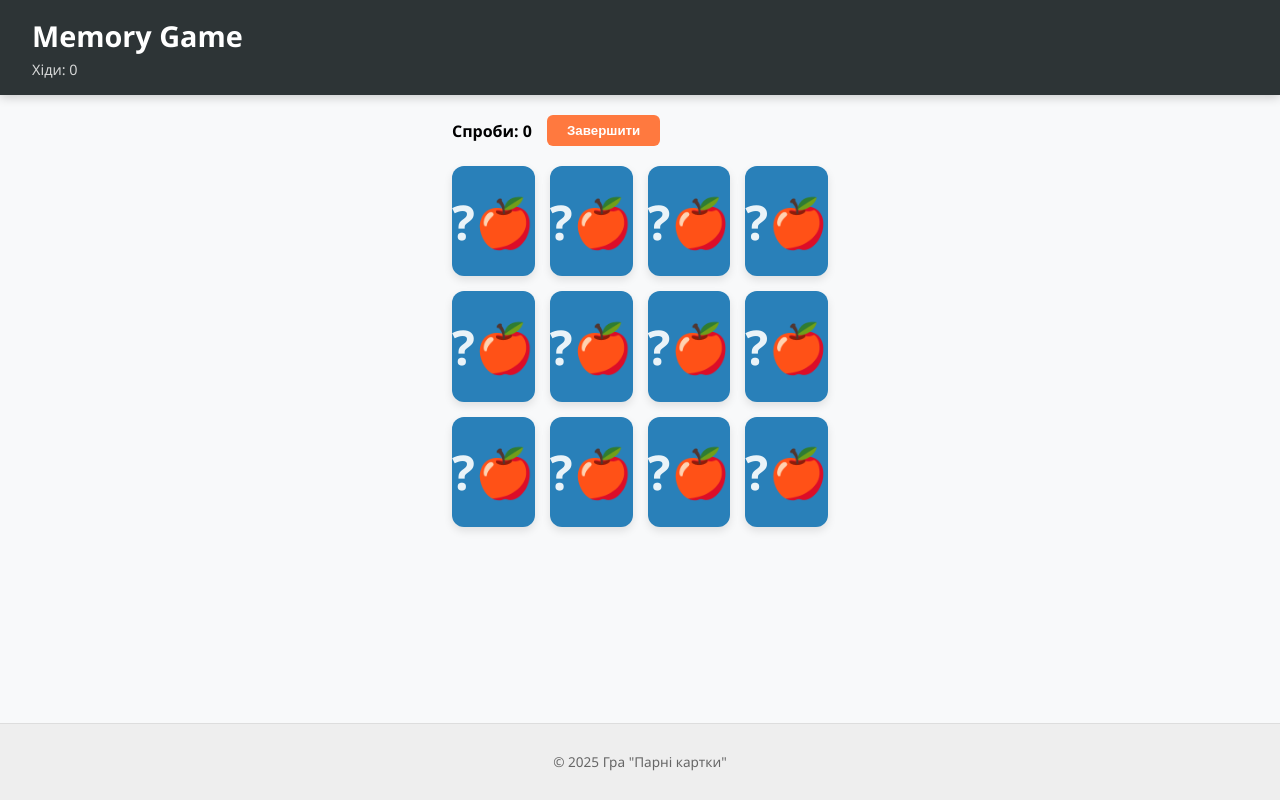
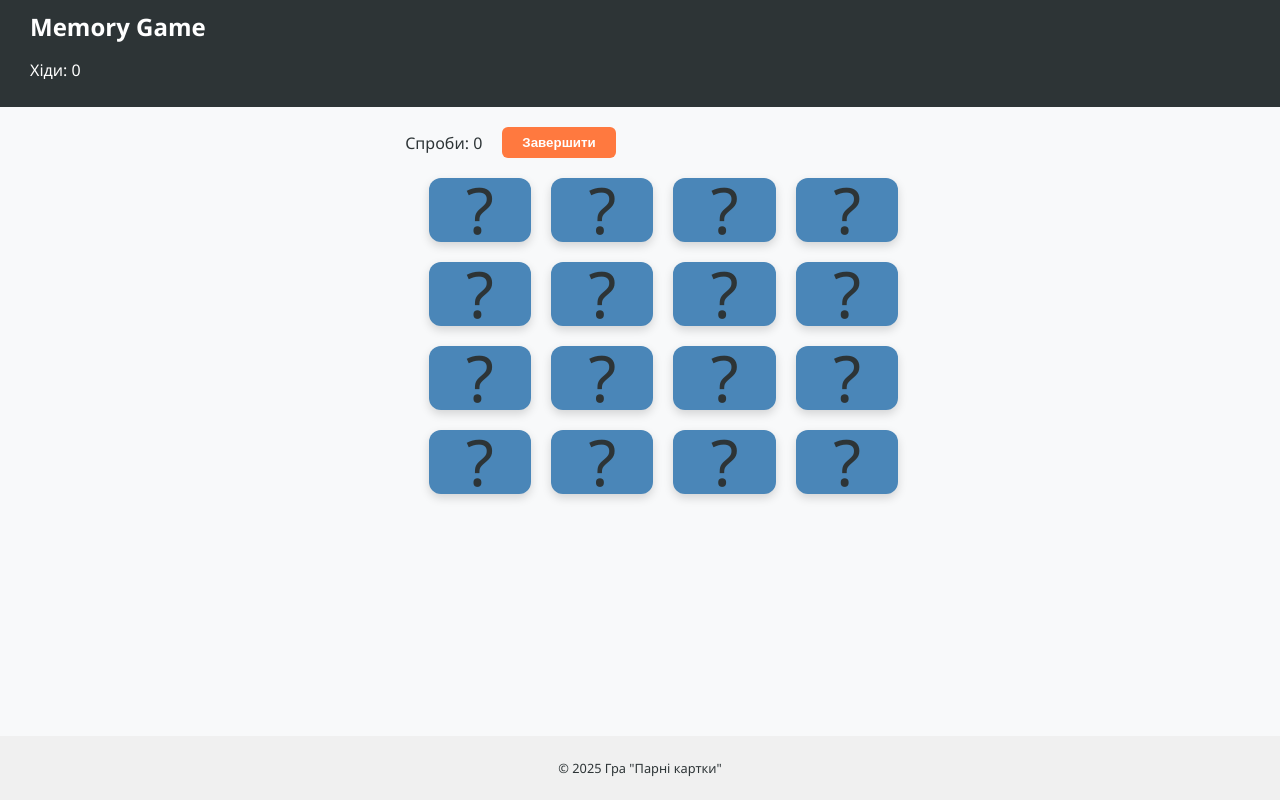
Before and after one commit to vt231pdm/Memory-Cards, a React (Vite) app: page / in a window 1280 px wide. Both pictures are taken after a click on the button "Почати гру". Built offline with nearby package versions, Linux system fonts and the light colour scheme.

Commit message:
adding-basic-logic

```diff
--- a/src/App.css
+++ b/src/App.css
@@ -1,106 +1,105 @@
 :root {
   --bg-color: #f8f9fa;
   --header-bg: #2d3436;
-  --card-blue: #2980b9;
+  --card-blue: #4a86b8;
+  --card-hover: #3498db;
   --card-white: #ffffff;
   --accent-orange: #ff793f;
+  --text-main: #2d3436;
 }
 
 body {
   margin: 0;
   background-color: var(--bg-color);
-  font-family: "Segoe UI", Tahoma, Geneva, Verdana, sans-serif;
+  font-family: "Segoe UI", Roboto, sans-serif;
+  color: var(--text-main);
 }
 
 .app-layout {
   display: flex;
   flex-direction: column;
-  min-height: 100vh;
+  height: 100vh;
+  overflow: hidden;
 }
 
 header {
   background: var(--header-bg);
-  padding: 1rem 2rem;
+  padding: 10px 30px;
   color: white;
-  text-align: left;
-  box-shadow: 0 2px 10px rgba(0, 0, 0, 0.2);
+  flex-shrink: 0;
 }
 
 header h1 {
   margin: 0;
-  font-size: 1.8rem;
+  font-size: 1.5rem;
 }
 
-header p {
-  margin: 5px 0 0;
-  opacity: 0.8;
-  font-size: 0.9rem;
+footer {
+  padding: 10px;
+  background: #f0f0f0;
+  font-size: 0.8rem;
+  text-align: center;
+  flex-shrink: 0;
 }
 
 .content {
   flex: 1;
-  padding: 20px;
   display: flex;
   flex-direction: column;
   align-items: center;
+  justify-content: flex-start;
+  padding: 20px;
+  min-height: 0;
 }
 
 .stats {
   margin-bottom: 20px;
   display: flex;
   align-items: center;
-  gap: 15px;
-  font-weight: bold;
+  gap: 20px;
+  flex-shrink: 0;
 }
 
 .grid {
   display: grid;
   grid-template-columns: repeat(4, 1fr);
-  gap: 15px;
-  width: 100%;
-  max-width: 600px;
+  gap: 20px;
+  width: 90%;
+  max-width: 1000px;
+  margin: 0 auto;
+  max-height: calc(100vh - 200px);
+  align-content: start;
 }
 
 .card {
-  aspect-ratio: 3 / 4;
-  background: var(--card-blue);
+  position: relative;
+  width: 100%;
+  aspect-ratio: 1.6 / 1;
   border-radius: 12px;
+  cursor: pointer;
+  background-color: var(--card-blue);
+  transition: transform 0.2s ease, background-color 0.2s;
+  box-shadow: 0 4px 10px rgba(0, 0, 0, 0.15);
+  border: none;
   display: flex;
   align-items: center;
   justify-content: center;
-  cursor: pointer;
-  transition: transform 0.2s, box-shadow 0.2s;
-  box-shadow: 0 4px 8px rgba(0, 0, 0, 0.1);
-  position: relative;
-  overflow: hidden;
 }
 
-.card:hover {
-  transform: translateY(-5px);
-  box-shadow: 0 8px 16px rgba(0, 0, 0, 0.2);
+.card.flipped {
+  background-color: var(--card-white);
+  box-shadow: inset 0 0 0 3px var(--card-blue);
 }
 
 .card-face {
-  font-size: 3rem;
-  font-weight: bold;
+  font-size: clamp(2rem, 5vw, 4rem);
+  line-height: 1;
   user-select: none;
 }
 
-.card-front {
-  color: rgba(255, 255, 255, 0.9);
-}
-
-.card.flipped {
-  background: var(--card-white);
-  border: 2px solid var(--card-blue);
-}
-
-.card.flipped .card-back {
-  display: block;
-}
-
-.card.flipped .card-front {
-  display: none;
+.card:hover:not(.flipped) {
+  transform: translateY(-5px);
+  background-color: var(--card-hover);
 }
 
 .btn {
@@ -109,12 +108,6 @@ header p {
   border-radius: 6px;
   font-weight: bold;
   cursor: pointer;
-  transition: opacity 0.2s;
-}
-
-.btn-primary {
-  background: var(--card-blue);
-  color: white;
 }
 
 .btn-secondary {
@@ -122,15 +115,12 @@ header p {
   color: white;
 }
 
-.btn:hover {
-  opacity: 0.9;
+@media (max-height: 700px) {
+  .grid {
+    gap: 10px;
+    max-width: 800px;
+  }
+  .card-face {
+    font-size: 2.5rem;
+  }
 }
-
-footer {
-  padding: 15px;
-  background: #eee;
-  text-align: center;
-  font-size: 0.85rem;
-  color: #666;
-  border-top: 1px solid #ddd;
-}
--- a/src/App.jsx
+++ b/src/App.jsx
@@ -14,11 +14,7 @@ function App() {
       {screen === "start" && <StartPage onStart={() => setScreen("game")} />}
 
       {screen === "game" && (
-        <GamePage
-          moves={moves}
-          setMoves={setMoves}
-          onFinish={() => setScreen("results")}
-        />
+        <GamePage setMoves={setMoves} onFinish={() => setScreen("results")} />
       )}
 
       {screen === "results" && (
--- a/src/components/Card.jsx
+++ b/src/components/Card.jsx
@@ -1,8 +1,7 @@
 export const Card = ({ content, isFlipped, onClick }) => {
   return (
     <div className={`card ${isFlipped ? "flipped" : ""}`} onClick={onClick}>
-      <div className="card-face card-front">?</div>
-      <div className="card-face card-back">{content}</div>
+      <div className="card-face">{isFlipped ? content : "?"}</div>
     </div>
   );
 };
--- /dev/null
+++ b/src/hooks/useMemoryGame.js
@@ -0,0 +1,73 @@
+import { useState, useEffect } from "react";
+
+const EMOJIS = ["🍎", "🍌", "🍇", "🍊", "🍓", "🍍", "🥝", "🍉"];
+
+export const useMemoryGame = (onFinish) => {
+  const [cards, setCards] = useState([]);
+  const [flippedCards, setFlippedCards] = useState([]);
+  const [matchedPairs, setMatchedPairs] = useState(0);
+  const [moves, setMoves] = useState(0);
+
+  const initGame = () => {
+    const deck = [...EMOJIS, ...EMOJIS]
+      .sort(() => Math.random() - 0.5)
+      .map((emoji, index) => ({
+        id: index,
+        content: emoji,
+        isFlipped: false,
+        isMatched: false,
+      }));
+    setCards(deck);
+    setMoves(0);
+    setMatchedPairs(0);
+    setFlippedCards([]);
+  };
+
+  const handleCardClick = (id) => {
+    const card = cards.find((c) => c.id === id);
+
+    if (card.isFlipped || card.isMatched || flippedCards.length === 2) return;
+
+    const newCards = cards.map((c) =>
+      c.id === id ? { ...c, isFlipped: true } : c
+    );
+    setCards(newCards);
+    setFlippedCards([...flippedCards, card]);
+  };
+
+  useEffect(() => {
+    if (flippedCards.length === 2) {
+      setMoves((prev) => prev + 1);
+      const [first, second] = flippedCards;
+
+      if (first.content === second.content) {
+        setCards((prev) =>
+          prev.map((c) =>
+            c.content === first.content ? { ...c, isMatched: true } : c
+          )
+        );
+        setMatchedPairs((prev) => prev + 1);
+        setFlippedCards([]);
+      } else {
+        setTimeout(() => {
+          setCards((prev) =>
+            prev.map((c) =>
+              c.id === first.id || c.id === second.id
+                ? { ...c, isFlipped: false }
+                : c
+            )
+          );
+          setFlippedCards([]);
+        }, 1000);
+      }
+    }
+  }, [flippedCards]);
+
+  useEffect(() => {
+    if (matchedPairs === EMOJIS.length && matchedPairs > 0) {
+      setTimeout(onFinish, 500);
+    }
+  }, [matchedPairs, onFinish]);
+
+  return { cards, moves, handleCardClick, initGame };
+};
--- a/src/pages/GamePage.jsx
+++ b/src/pages/GamePage.jsx
@@ -1,12 +1,18 @@
+import { useEffect } from "react";
 import { Card } from "../components/Card";
 import { Button } from "../components/Button";
+import { useMemoryGame } from "../hooks/useMemoryGame";
 
-export const GamePage = ({ onFinish, moves, setMoves }) => {
-  const demoCards = Array(12).fill({ emoji: "🍎", flipped: false });
+export const GamePage = ({ onFinish, setMoves }) => {
+  const { cards, moves, handleCardClick, initGame } = useMemoryGame(onFinish);
 
-  const handleCardClick = () => {
-    setMoves((prev) => prev + 1);
-  };
+  useEffect(() => {
+    initGame();
+  }, []);
+
+  useEffect(() => {
+    setMoves(moves);
+  }, [moves, setMoves]);
 
   return (
     <div className="page game-screen">
@@ -17,12 +23,12 @@ export const GamePage = ({ onFinish, moves, setMoves }) => {
         </Button>
       </div>
       <div className="grid">
-        {demoCards.map((card, i) => (
+        {cards.map((card) => (
           <Card
-            key={i}
-            content={card.emoji}
-            isFlipped={card.flipped}
-            onClick={handleCardClick}
+            key={card.id}
+            content={card.content}
+            isFlipped={card.isFlipped || card.isMatched}
+            onClick={() => handleCardClick(card.id)}
           />
         ))}
       </div>
```
